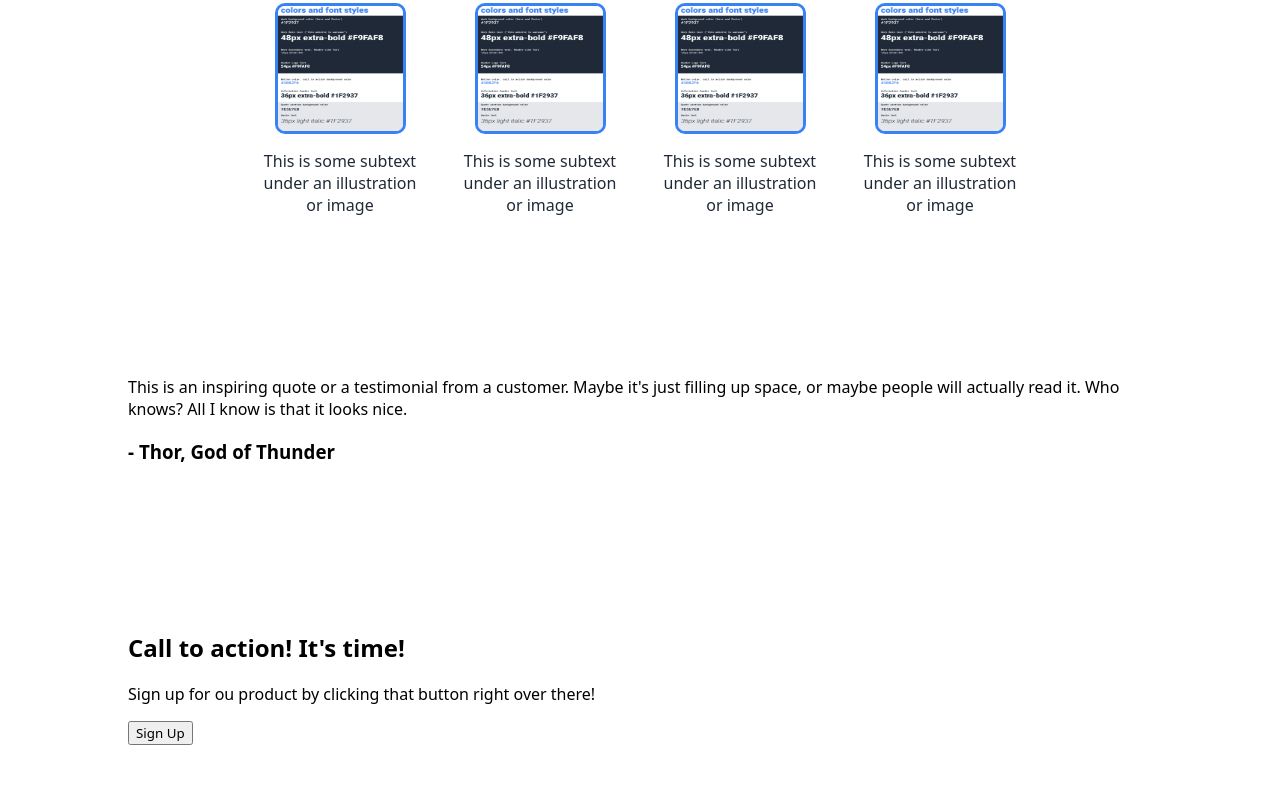
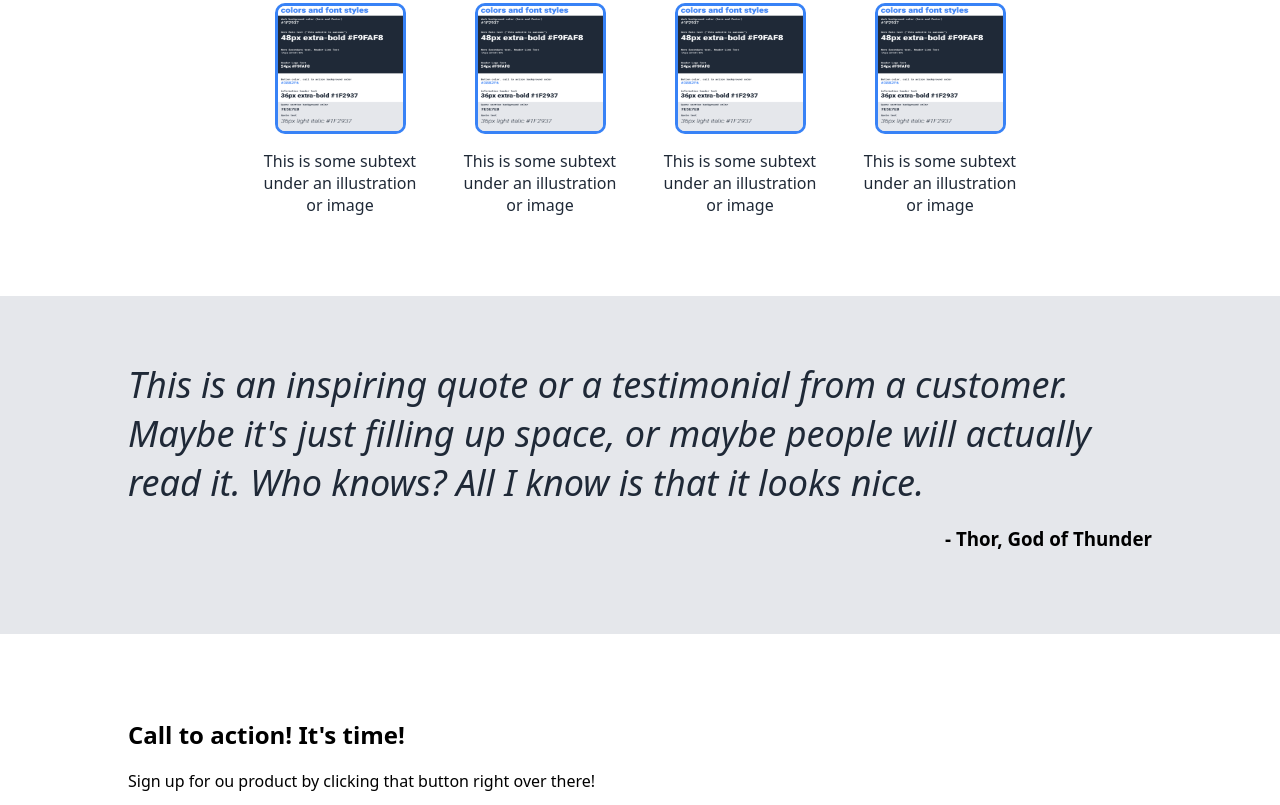
Before and after one commit to the-odin-project-max/landing-page, a plain HTML site: page index.html in a window 1280 px wide. Shown: the part 581-1386 px from the top of the page. Drawn offline with Linux system fonts and the light colour scheme.

Commit message:
feat(quote): designe section

```diff
--- a/css/style.css
+++ b/css/style.css
@@ -118,3 +118,20 @@ section.carousel {
 	color: #1F2937;
 	font-weight: lighter;
 }
+
+/* SECTION 3 */
+section.quote {
+	background-color: #e5e7eb;
+}
+
+.quote-text {
+	font-size: 36px;
+	font-weight: lighter;
+	font-style: italic;
+	color: #1F2937;
+	margin: 0;
+}
+
+.quote-author {
+	text-align: right;
+}
--- a/index.html
+++ b/index.html
@@ -49,7 +49,7 @@
 	</section>
 	<section class="quote">
 		<p class="quote-text">This is an inspiring quote or a testimonial from a customer. Maybe it's just filling up space, or maybe people will actually read it. Who knows? All I know is that it looks nice.</p>
-		<h3 class="author">- Thor, God of Thunder</h3>
+		<h3 class="quote-author">- Thor, God of Thunder</h3>
 	</section>
 	<section class="call-to-action">
 		<h2 class="call-to-action-title">Call to action! It's time!</h2>
```
